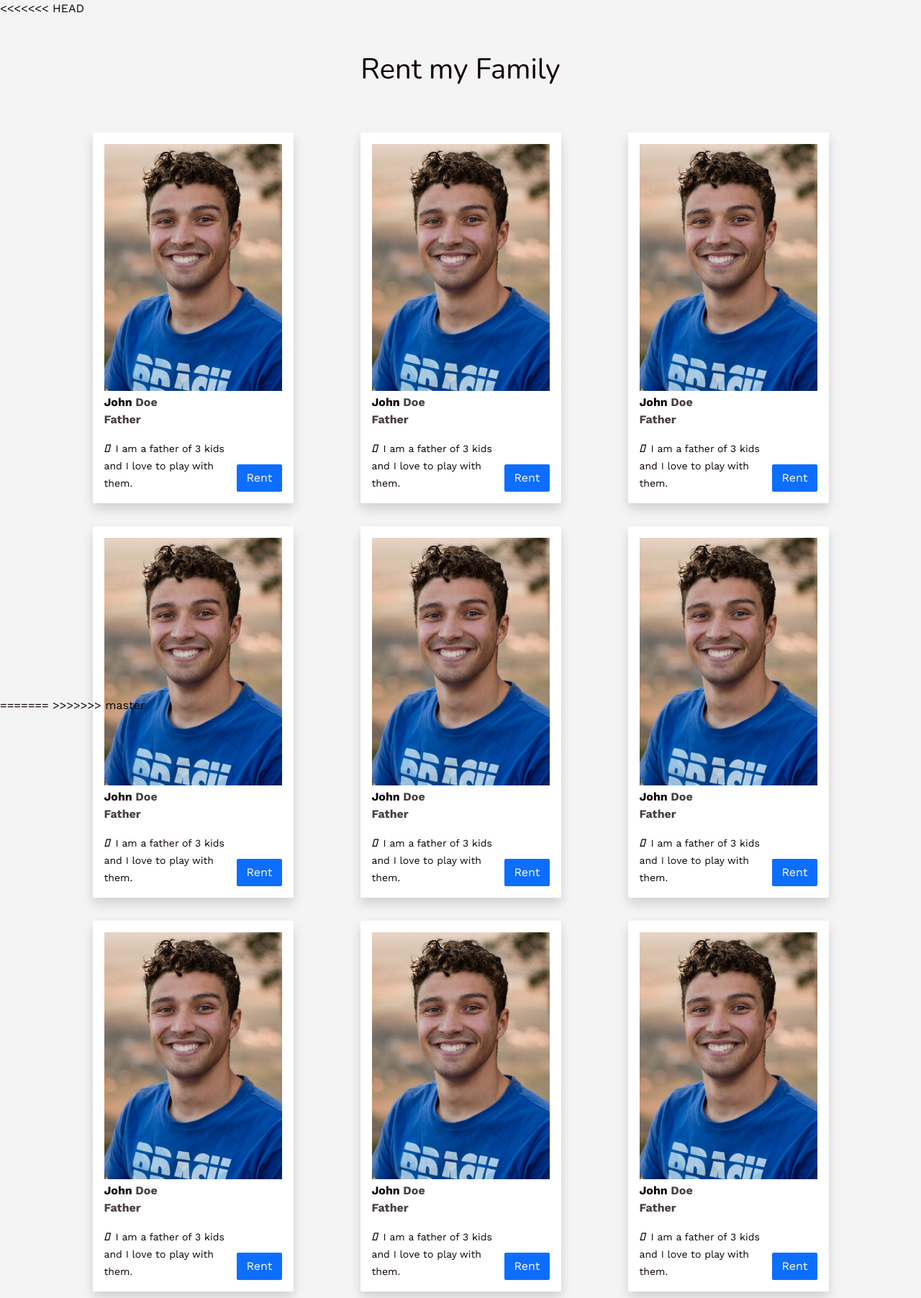
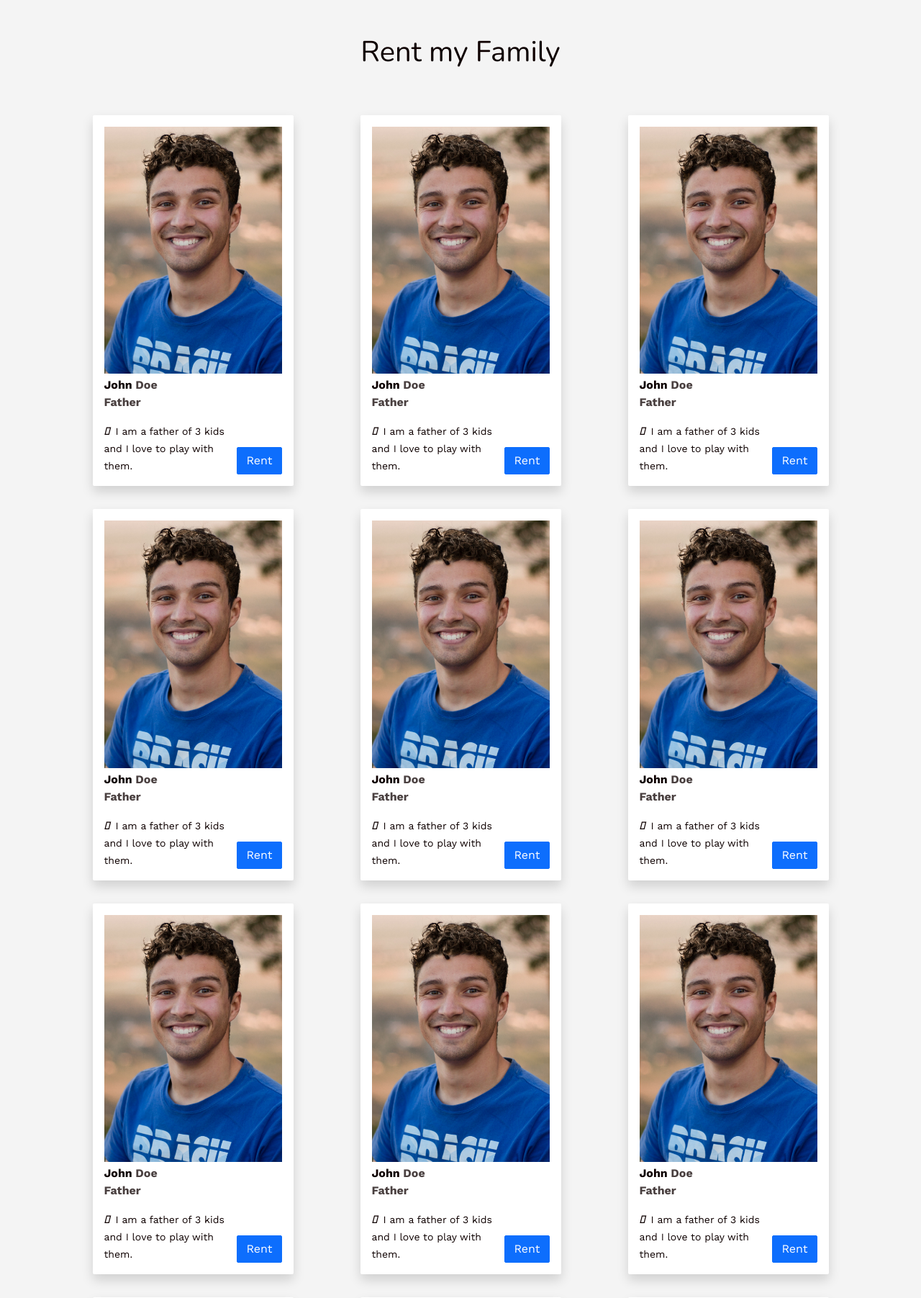
Before and after one commit to LuizAndrade28/rent-my-family, a Rails app: page / in a window 1280 px wide. Shown: the part 58-1861 px from the top of the page at 72% size. Run offline with Rails 7, Linux system fonts and the light colour scheme; the visitor is signed in with stand-in values (Sample User, id 1); data comes from the database, SQL or seed files in the repository; style sheets or scripts are compiled from the project's sources; some libraries are stand-ins or nearby versions.

Commit message:
index front updated

```diff
--- a/app/views/family_members/index.html.erb
+++ b/app/views/family_members/index.html.erb
@@ -1,4 +1,3 @@
-<<<<<<< HEAD
 <div class="text-center mt-5">
     <h1>Rent my Family</h1>
 </div>
@@ -31,5 +30,3 @@
     <% end %>
   </div>
 </div>
-=======
->>>>>>> master
```
